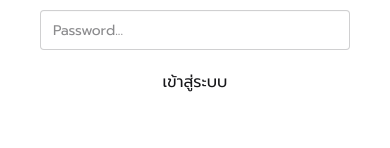
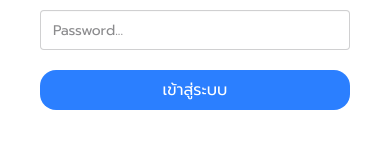
Before and after one commit to thanayut-m/Blood-Supply-System, a React (Vite) app in the folder client/: page / in a window 390 px wide. Shown: the part 502-650 px from the top of the page. Built offline with nearby package versions, Linux system fonts and the light colour scheme.

Commit message:
Update mobile sign-in UI and navbar labels

```diff
--- a/client/src/auth/mobile/MobileSignIn.tsx
+++ b/client/src/auth/mobile/MobileSignIn.tsx
@@ -26,9 +26,9 @@ export const MobileSignIn = () => {
                 icon: "success",
                 title: "เข้าสู่ระบบสำเร็จ",
                 showConfirmButton: false,
-                timer: 500
+                timer: 3000
             })
-            await new Promise((resolve) => setTimeout(resolve, 500));
+            await new Promise((resolve) => setTimeout(resolve, 3000));
             navigate("/BloodBankGiveList");
             console.log(data)
         } catch (error) {
@@ -60,15 +60,15 @@ export const MobileSignIn = () => {
                     />
                     <div className="mt-4">
                         <Buttons
-                            variant="primary"
                             isSubmitting={isSubmitting}
                             onClick={handleSubmit(onSaveSignUp)}
+                            className={`${isSubmitting ? "bg-gray-400" : "bg-blue-500"} rounded-2xl py-2 text-white`}
                         >
                             เข้าสู่ระบบ
                         </Buttons>
                     </div>
                 </div>
             </form>
-        </AuthLayout>
+        </AuthLayout >
     )
 }
--- a/client/src/components/Buttons.tsx
+++ b/client/src/components/Buttons.tsx
@@ -38,7 +38,7 @@ export const Buttons = ({
             className={btnClass}
         >
             {isSubmitting ? (
-                <span className="flex items-center gap-2">
+                <span className="flex justify-center items-center gap-2">
                     <span className="loading loading-spinner loading-sm"></span>
                     กำลังเข้าสู่ระบบ...
                 </span>
--- a/client/src/components/navbar/mobile/MobileNavbar2.tsx
+++ b/client/src/components/navbar/mobile/MobileNavbar2.tsx
@@ -9,6 +9,8 @@ export const MobileNavbar2 = () => {
                 return "บันทึกข้อมูลปฏิกิริยาหลังรับเลือด";
             case "/MobileBloodBankGiveDetail":
                 return "บันทึกการให้โลหิต";
+            case "/BloodBankGiveList":
+                return "ให้เลือดผู้ป่วย";
             default:
                 return "Blood Bank";
         }
--- a/client/src/layouts/AuthLayout.tsx
+++ b/client/src/layouts/AuthLayout.tsx
@@ -4,7 +4,7 @@ interface AuthLayoutProps {
 
 export const AuthLayout = ({ children }: AuthLayoutProps) => {
     return (
-        <div className="bg-[#0D47A1] min-h-screen">
+        <div className="bg-[#FF7726] min-h-screen">
             <div className="grid grid-rows-3 min-h-screen">
                 <div className="flex flex-col justify-center items-center my-10">
                     <div className="w-48 h-48 rounded-full overflow-hidden">
```
